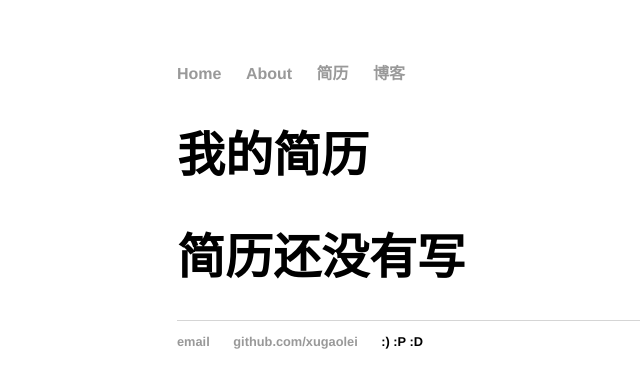
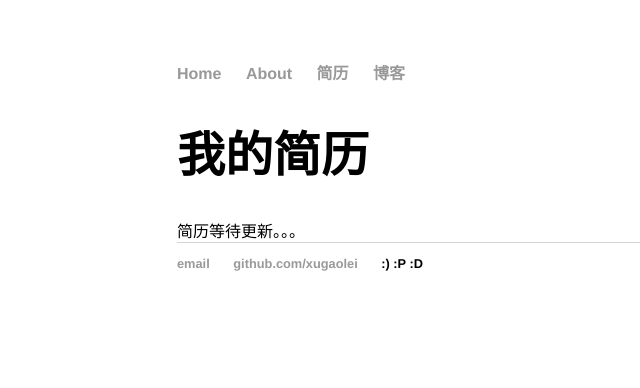
Before and after one commit to xugaolei/xugaolei.github.io, a Jekyll site: the page built from cv/index.html, in a window 1280 px wide. Shown: the top 388 px of the page, without its empty margins (15-655 px from the left). Built offline with Jekyll 4.4.1, drawn with Linux system fonts in a browser that asks for light colours.

Commit message:
Update and rename index.md to index.html

```diff
--- a/cv/index.md
+++ b/cv/index.html
@@ -3,4 +3,4 @@ layout: post
 title: 我的简历
 -ate: 2014-04-30
 ---
-# 简历还没有写
+简历等待更新。。。
```
